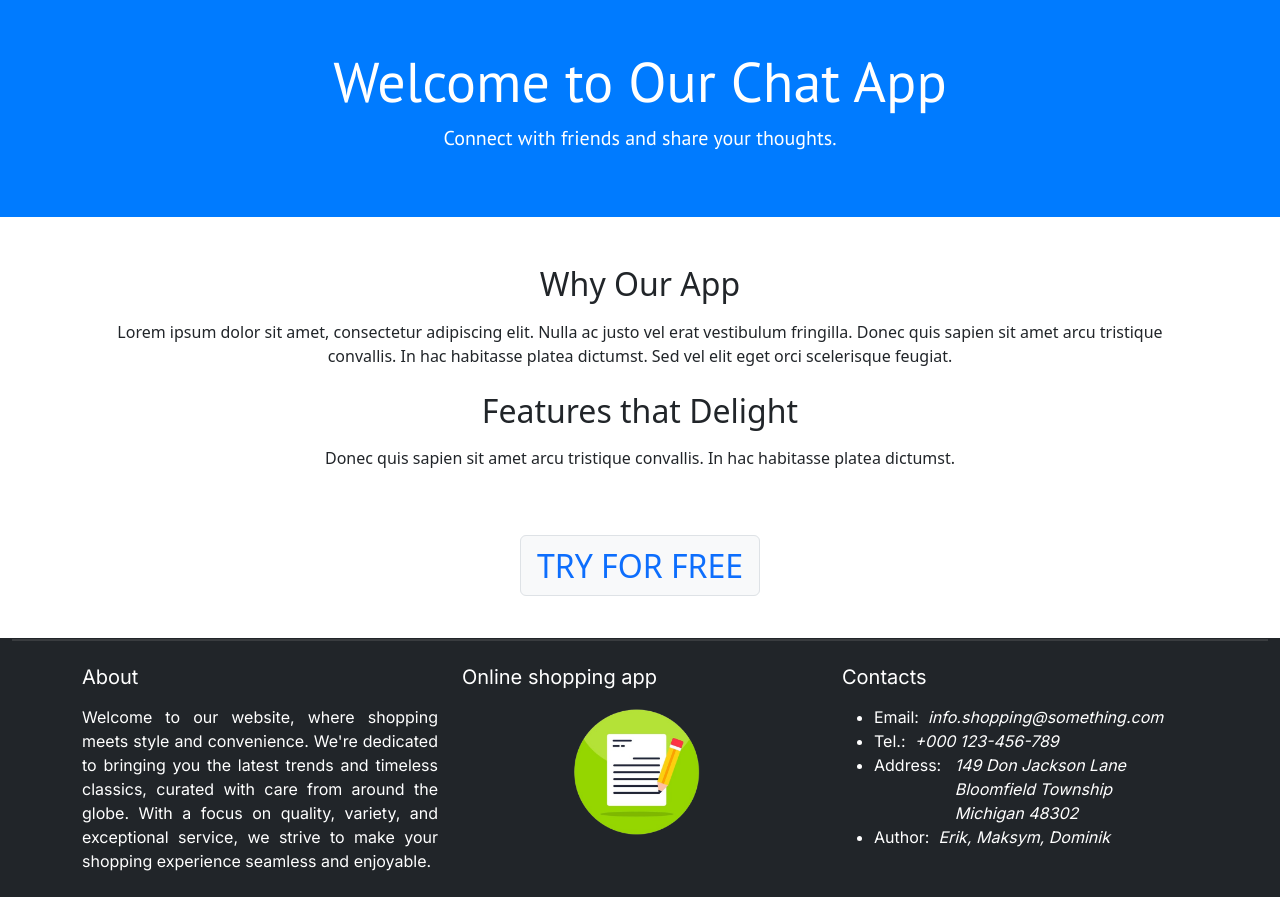
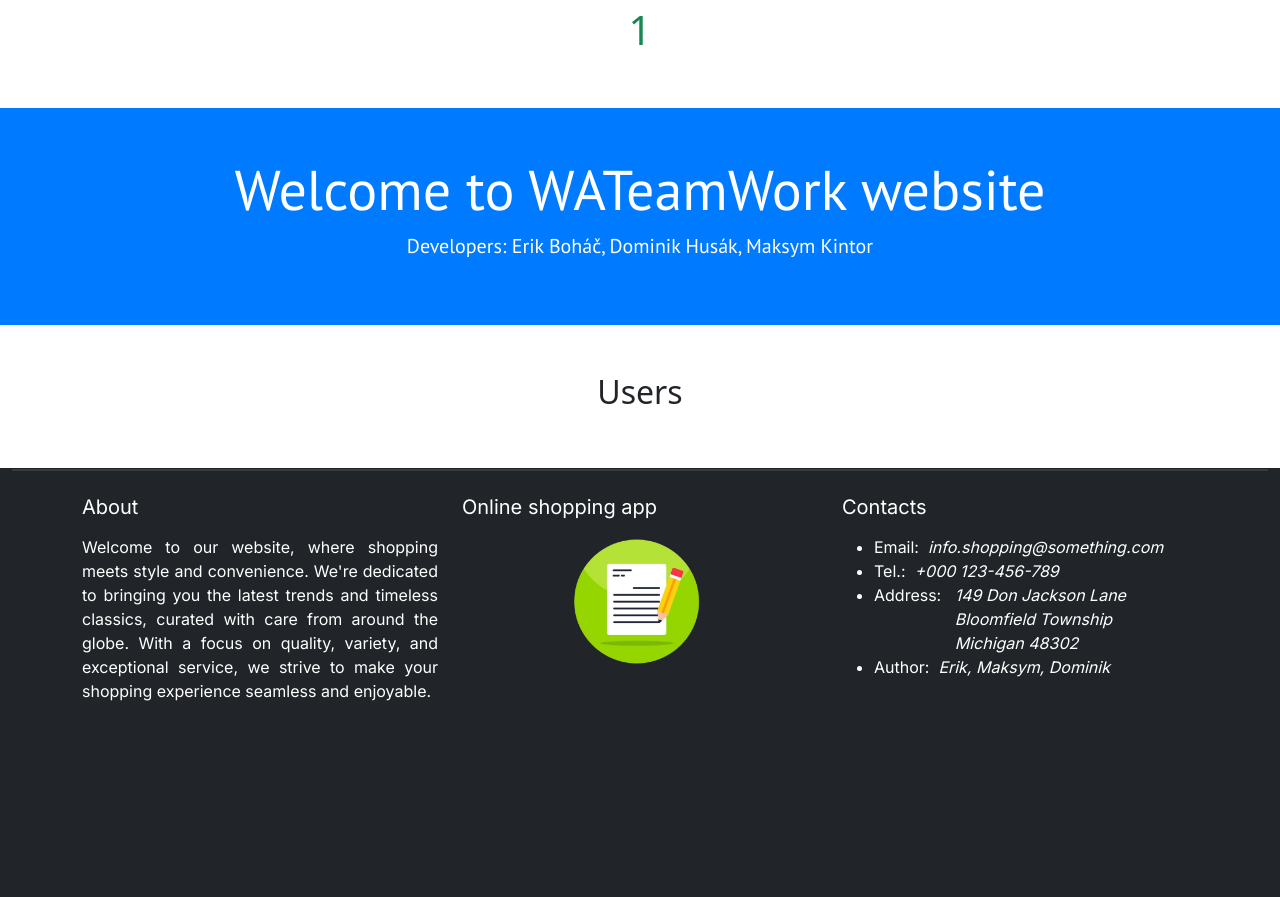
Before and after one commit to MaksymDoremi/WATeamWork, a PHP site: page /home in a window 1280 px wide. Shown: the part 103-1000 px from the top of the page. After the commit the page ends 804 px from the top, so only its background shows below. Run offline with PHP 8.4, Linux system fonts and the light colour scheme; the visitor is signed in with stand-in values (Sample User, id 1).

Commit message:
admin can delete users

```diff
--- a/dbsystem/change_accountInfo.php
+++ b/dbsystem/change_accountInfo.php
@@ -3,8 +3,6 @@
 require_once 'dbc.php';
 
 session_start();
-
-
 
 /**
  * changeAccount
--- a/dbsystem/login_user.php
+++ b/dbsystem/login_user.php
@@ -10,6 +10,7 @@
         $_SESSION["logged"] = "true";
         $_SESSION["username"] = $data["name"];
         $_SESSION["email"] = $email;
+        $_SESSION["is_admin"] = $data["is_admin"];
         header("Location: ../home");
     }
     else{
@@ -21,7 +22,7 @@
 function verifyPass($email) : array {
     $connection = DBC::getConnection();
 
-    $query = "SELECT password, name FROM users WHERE email = ?;";
+    $query = "SELECT password, name, is_admin FROM users WHERE email = ?;";
     $getHashStatement = $connection->prepare($query);
     $getHashStatement->bind_param("s", $email);
     $getHashStatement->execute();
--- a/pages/home.php
+++ b/pages/home.php
@@ -1,14 +1,60 @@
+<?php
+if($_SESSION["logged"] === "true"){
+    require_once 'dbsystem/dbc.php';
+    $connection = DBC::getConnection();
+
+    $query = "SELECT name, email FROM users WHERE email != ?;";
+
+    $statement = $connection->prepare($query);
+    $statement->bind_param("s", $_SESSION["email"]);
+    $statement->execute();
+
+    $result = $statement->get_result();
+
+    $users = $result->fetch_all(MYSQLI_ASSOC);
+
+    $statement->close();
+    $connection->close();
+}
+?>
+
 <main class="text-center">
+            <?php
+                if (isset($_SESSION['error'])) {
+                    $errorMessage = $_SESSION['error'];
+                    unset($_SESSION['error']);
+                    echo "<p class='my-5 fs-1 text-danger'>" . $errorMessage . "</p>";
+                }
+                if (isset($_SESSION['report'])) {
+                    $reportMessage = $_SESSION['report'];
+                    unset($_SESSION['report']);
+                    echo "<p class='mb-5 fs-1 text-success'>" . $reportMessage . "</p>";
+                }
+            ?>
     <div class="main-bg text-white p-5 text-container-3">
-        <h1 class="display-4">Welcome to Our Chat App</h1>
-        <p class="lead">Connect with friends and share your thoughts.</p>
+        <h1 class="display-4">Welcome to WATeamWork website</h1>
+        <p class="lead">Developers: Erik Boháč, Dominik Husák, Maksym Kintor</p>
     </div>
     <div class="container my-5 pb-2">
-        <h2>Why Our App</h2>
-        <p class="mt-3">Lorem ipsum dolor sit amet, consectetur adipiscing elit. Nulla ac justo vel erat vestibulum fringilla. Donec quis sapien sit amet arcu tristique convallis. In hac habitasse platea dictumst. Sed vel elit eget orci scelerisque feugiat.</p>
+        <h2>Users</h2>
+        <div class="row g-2">
 
-        <h2 class="pt-2">Features that Delight</h2>
-        <p class="mt-3">Donec quis sapien sit amet arcu tristique convallis. In hac habitasse platea dictumst.</p>
+            <?php foreach ($users as $user): ?>
+            <div class="col-xl-3 col-md-4 col-sm-6" style="border-radius: 8px;">
+                <div class="card shadow-lg" >
+                    <div class="card-body" style="background-color: rgba(0, 0, 0, 0.6); border-radius: 8px; color: white;">
+                        <h3 class="card-text"><?= $user['name'] ?></h3>
+                        <p class="card-text"><?= $user['email'] ?></p>
+                        <?php if ($_SESSION['is_admin'] == '1'): ?>
+                            <form action="../dbsystem/delete_account.php" method="POST">
+                                <input type="text" readonly class="form-control-plaintext d-none" name="email" value="<?=$user['email']?>">
+                                <button type="submit"class="btn btn-danger">Delete user</button>
+                            </form>
+                        <?php endif; ?>
+                    </div>
+                </div>
+            </div>
+            <?php endforeach; ?>
+        </div>
     </div>
-    <a href="./pages/<?= $_SESSION['logged'] === 'false' ? 'login' : 'chat' ?>" class="fs-2 border rounded py-2 px-3 text-decoration-none bg-light">TRY FOR FREE</a>
 </main>
```
Also changed, not shown: dbsystem/delete_account.php (added, +28 -0 lines).
